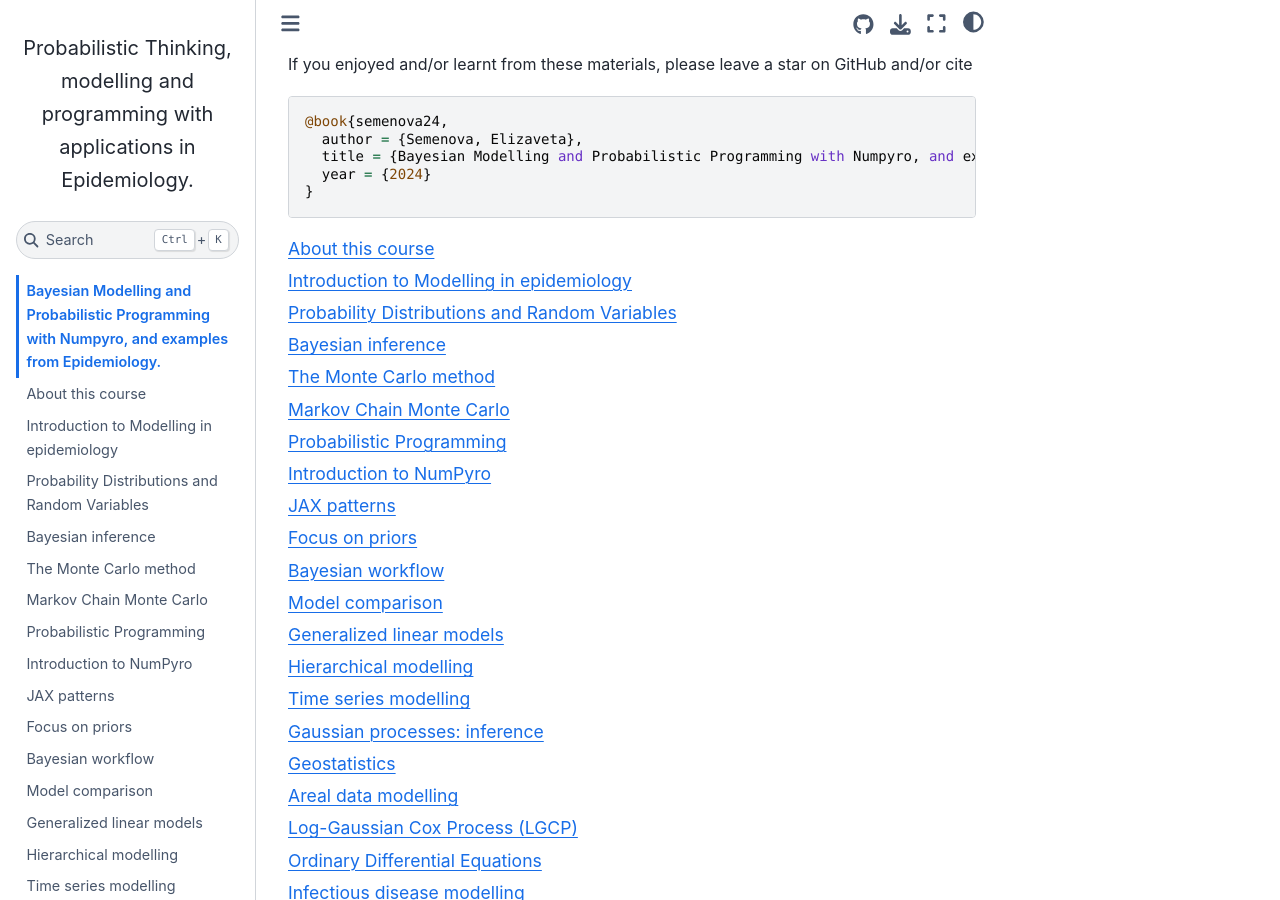
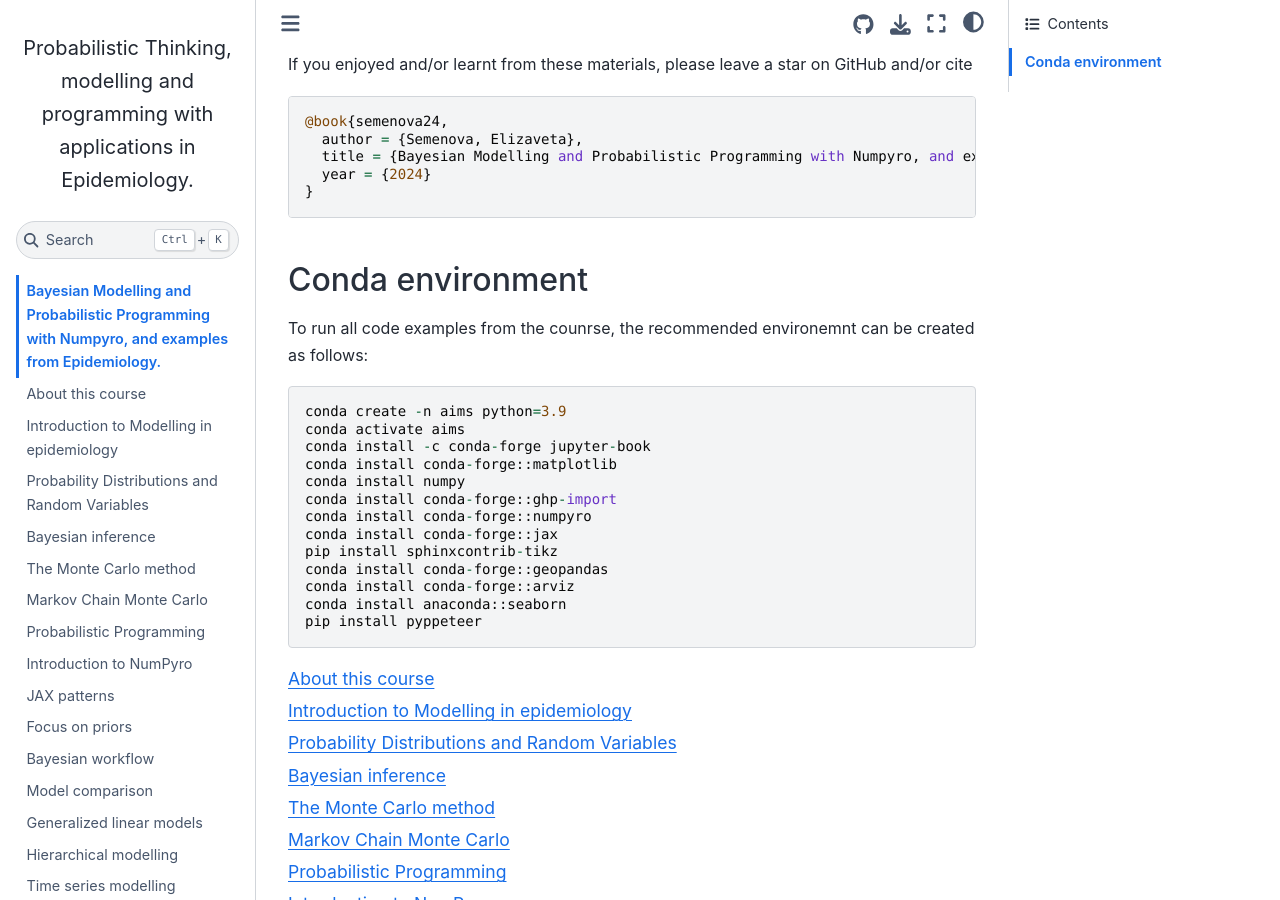
Before and after one commit to elizavetasemenova/prob-epi, a Jupyter Book: the page built from 01_intro.md, in a window 1280 px wide and 900 px high, scrolled down 319 px. Built offline with Jupyter Book 1.0.4 settings and Sphinx 7.4.7 and the Sphinx Book theme 1.1.4, drawn with Linux system fonts in a browser that asks for light colours; pages that are not in the unit, such as notebooks, are missing from menus.

Commit message:
add environment instructions

````diff
--- a/01_intro.md
+++ b/01_intro.md
@@ -12,6 +12,27 @@
 }
 ```
 
+## Conda environment
+
+To run all code examples from the counrse, the recommended environemnt can be created as follows:
+
+```
+conda create -n aims python=3.9
+conda activate aims
+conda install -c conda-forge jupyter-book
+conda install conda-forge::matplotlib
+conda install numpy
+conda install conda-forge::ghp-import
+conda install conda-forge::numpyro
+conda install conda-forge::jax
+pip install sphinxcontrib-tikz
+conda install conda-forge::geopandas
+conda install conda-forge::arviz
+conda install anaconda::seaborn
+pip install pyppeteer
+```
+
+
 
 ```{tableofcontents}
 ```
````
